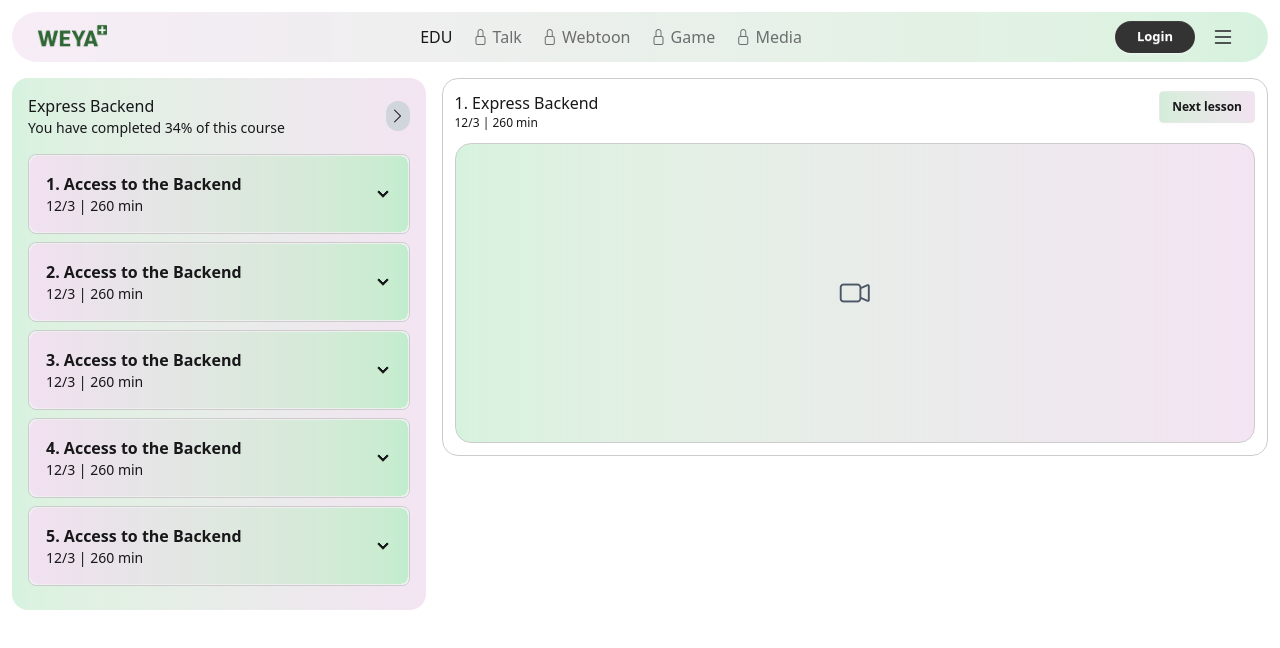
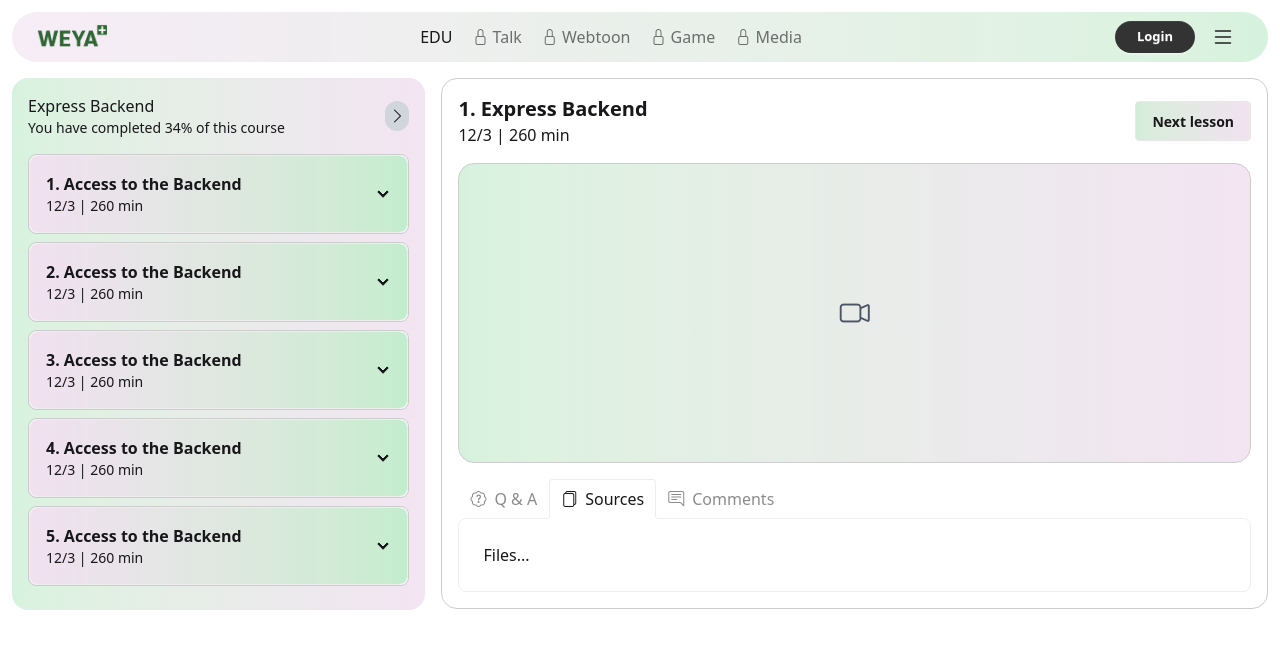
Before and after one commit to shahbozshirinboyev/weya-plus.uz, a React (Vite) app: page /education/select-course/select-lesson in a window 1280 px wide. Shown: the top 648 px of the page. Built offline with nearby package versions, Linux system fonts and the light colour scheme.

Commit message:
New section process

```diff
--- a/src/pages/SelectLesson.jsx
+++ b/src/pages/SelectLesson.jsx
@@ -79,7 +79,7 @@ function SelectLesson() {
               <div className="collapse-title font-semibold backdrop-sepia-0 bg-gradient-to-r bg-white/95  from-[#eed9ed]/80 to-[#2ec05a]/30">
                 {course.title}
                 <div>
-                <p className='text-sm font-medium'>12/3 | 260 min</p>
+                  <p className='text-sm font-medium'>12/3 | 260 min</p>
                 </div>
               </div>
 
@@ -110,15 +110,14 @@ function SelectLesson() {
       </div>
 
       {/* Правая часть */}
-      <div className='w-2/3 border border-[#ccc] p-3 rounded-2xl bg-white/95 backdrop-blur'>
-        <div className='flex justify-between mb-3'>
+      <div className='w-2/3 border border-[#ccc] p-4 rounded-2xl bg-white/95 backdrop-blur'>
+        <div className='flex justify-between items-center mb-4'>
+          <div>
+            <h3 className='text-xl font-semibold'>1. Express Backend</h3>
+            <p className='text-md'>12/3 | 260 min</p>
+          </div>
 
-         <div>
-          <h3>1. Express Backend</h3>
-          <p className='text-xs'>12/3 | 260 min</p>
-         </div>
-
-         <button className='btn btn-sm bg-gradient-to-r from-[#2ec05a]/20 to-[#eed9ed]/70 hover:bg-pink-100'>
+          <button className='btn bg-gradient-to-r from-[#2ec05a]/20 to-[#eed9ed]/70 hover:bg-pink-100'>
             Next lesson
           </button>
 
@@ -128,6 +127,30 @@ function SelectLesson() {
           <i className="bi bi-camera-video text-3xl text-gray-600"></i>
         </div>
 
+        {/* name of each tab group should be unique */}
+        <div className="tabs tabs-lift mt-4">
+          <label className="tab flex justify-center items-center gap-2">
+            <input type="radio" name="my_tabs_4" />
+            <i class="bi bi-patch-question flex justify-center items-center text-[16px]"></i>
+            <span className='text-[16px] leading-none'>Q & A</span>
+          </label>
+          <div className="tab-content bg-base-100 border-base-300 p-6">Questions and Answers</div>
+
+          <label className="tab flex justify-center items-center gap-2">
+            <input type="radio" name="my_tabs_4" defaultChecked />
+            <i class="bi bi-files flex justify-center items-center text-[16px]"></i>
+            <span className='text-[16px] leading-none'>Sources</span>
+          </label>
+          <div className="tab-content bg-base-100 border-base-300 p-6">Files...</div>
+
+          <label className="tab flex justify-center items-center gap-2">
+            <input type="radio" name="my_tabs_4" />
+            <i class="bi bi-chat-right-text flex justify-center items-center text-[16px]"></i>
+            <span className='text-[16px] leading-none'>Comments</span>
+          </label>
+          <div className="tab-content bg-base-100 border-base-300 p-6">Comments...</div>
+        </div>
+
 
       </div>
     </div>
```
